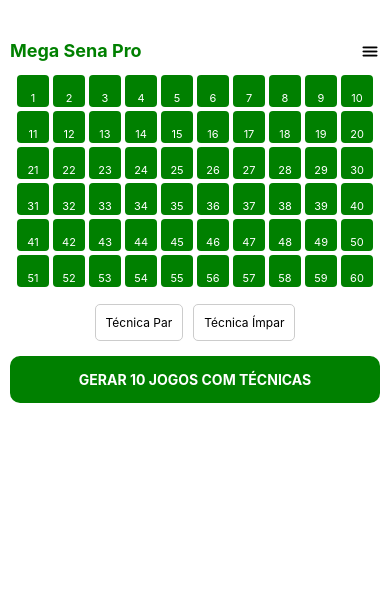
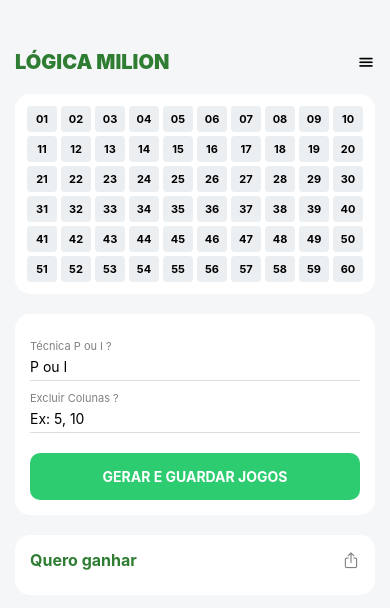
Before and after one commit to wmc2507-droid/MegaMente-App, a React Native app: screen / in a window 390 px wide. Shown: the top 608 px of the page. Built offline with nearby package versions, Linux system fonts and the light colour scheme.

Commit message:
Update App.js

```diff
--- a/App.js
+++ b/App.js
@@ -1,102 +1,140 @@
 import React, { useState } from 'react';
-import { StyleSheet, Text, View, TouchableOpacity, ScrollView, Alert, Share } from 'react-native';
+import { StyleSheet, Text, View, TouchableOpacity, ScrollView, Alert, Share, TextInput, Modal, FlatList } from 'react-native';
 import { Ionicons } from '@expo/vector-icons';
 
 export default function App() {
-  const [excluidos, setExcluidos] = useState([]);
-  const [jogos, setJogos] = useState([]);
-  const [filtroPar, setFiltroPar] = useState(false);
-  const [filtroImpar, setFiltroImpar] = useState(false);
+  const [menuVisible, setMenuVisible] = useState(false);
+  const [excluidosManuais, setExcluidos] = useState([]);
+  const [pastas, setPastas] = useState([{ id: 1, nome: "Quero ganhar", jogos: [] }]);
+  const [tecnicaPI, setTeconicaPI] = useState('');
+  const [excluirCol, setExcluirCol] = useState('');
+  const [resultadoInput, setResultadoInput] = useState('');
+  const [conferenciaRank, setConferenciaRank] = useState([]);
 
-  // Lógica de Bloqueio (Tarja Vermelha)
   const isBloqueado = (n) => {
-    if (excluidos.includes(n)) return true;
-    if (filtroPar && n % 2 !== 0) return true;
-    if (filtroImpar && n % 2 === 0) return true;
+    if (excluidosManuais.includes(n)) return true;
+    if (tecnicaPI.toUpperCase() === 'P' && n % 2 !== 0) return true;
+    if (tecnicaPI.toUpperCase() === 'I' && n % 2 === 0) return true;
+    const col = n % 10 === 0 ? 10 : n % 10;
+    if (excluirCol.split(',').map(x => x.trim()).includes(col.toString())) return true;
     return false;
   };
 
-  const gerarJogos = () => {
+  const gerarEGuardar = () => {
     let disponiveis = [];
-    for (let i = 1; i <= 60; i++) {
-      if (!isBloqueado(i)) disponiveis.push(i);
-    }
-
-    // Alerta de Conflito/Segurança
+    for (let i = 1; i <= 60; i++) { if (!isBloqueado(i)) disponiveis.push(i); }
     if (disponiveis.length < 6) {
-      Alert.alert("Erro de Conflito", "Muitas técnicas selecionadas! Não há números suficientes para gerar o jogo.");
+      Alert.alert("Erro", "Técnicas em conflito! Números insuficientes.");
       return;
     }
-
-    let novosJogos = [];
+    let novos = [];
     for (let i = 0; i < 10; i++) {
       let jogo = [...disponiveis].sort(() => 0.5 - Math.random()).slice(0, 6).sort((a, b) => a - b);
-      novosJogos.push(jogo);
+      novos.push(jogo);
     }
-    setJogos(novosJogos);
+    setPastas([{ ...pastas[0], jogos: [...pastas[0].jogos, ...novos] }]);
   };
 
-  const compartilhar = async (jogo) => {
-    await Share.share({ message: `Meu jogo da Mega Sena: ${jogo.join(' - ')}` });
+  const conferirERanking = () => {
+    const res = resultadoInput.split(',').map(n => parseInt(n.trim())).filter(n => !isNaN(n));
+    if (res.length < 6) {
+      Alert.alert("Aviso", "Insira o resultado completo.");
+      return;
+    }
+    let ranking = pastas[0].jogos.map((jogo, idx) => {
+      const acertos = jogo.filter(n => res.includes(n)).length;
+      return { id: idx, jogo, acertos };
+    });
+    ranking.sort((a, b) => b.acertos - a.acertos);
+    setConferenciaRank(ranking);
   };
 
   return (
+    <View style={{ flex: 1, backgroundColor: '#f4f6f7' }}>
       <ScrollView style={styles.container}>
         <View style={styles.header}>
-        <Text style={styles.title}>Mega Sena Pro</Text>
-        <Ionicons name="menu" size={20} color="black" />
+          <Text style={styles.logo}>LÓGICA MILION</Text>
+          <TouchableOpacity onPress={() => setMenuVisible(true)}>
+            <Ionicons name="menu" size={18} color="black" />
+          </TouchableOpacity>
         </View>
 
-      <View style={styles.grid}>
-        {Array.from({ length: 60 }, (_, i) => i + 1).map((n) => (
-          <TouchableOpacity key={n} style={styles.quadrado} onPress={() => {
-            excluidos.includes(n) ? setExcluidos(excluidos.filter(x => x !== n)) : setExcluidos([...excluidos, n]);
+        <View style={styles.cartela}>
+          {Array.from({ length: 60 }, (_, i) => i + 1).map(n => (
+            <TouchableOpacity key={n} style={styles.num} onPress={() => {
+              excluidosManuais.includes(n) ? setExcluidos(excluidosManuais.filter(x => x !== n)) : setExcluidos([...excluidosManuais, n]);
             }}>
-            <Text style={styles.numText}>{n}</Text>
+              <Text style={styles.numTxt}>{n < 10 ? `0${n}` : n}</Text>
               {isBloqueado(n) && <View style={styles.tarja} />}
             </TouchableOpacity>
           ))}
         </View>
 
-      <View style={styles.filtros}>
-        <TouchableOpacity style={[styles.btnF, filtroPar && styles.ativo]} onPress={() => {setFiltroPar(!filtroPar); setFiltroImpar(false);}}>
-          <Text style={styles.txtF}>Técnica Par</Text>
-        </TouchableOpacity>
-        <TouchableOpacity style={[styles.btnF, filtroImpar && styles.ativo]} onPress={() => {setFiltroImpar(!filtroImpar); setFiltroPar(false);}}>
-          <Text style={styles.txtF}>Técnica Ímpar</Text>
+        <View style={styles.tecnicasArea}>
+          <Text style={styles.label}>Técnica P ou I ?</Text>
+          <TextInput style={styles.input} value={tecnicaPI} onChangeText={setTeconicaPI} placeholder="P ou I" autoCapitalize="characters" />
+          <Text style={styles.label}>Excluir Colunas ?</Text>
+          <TextInput style={styles.input} value={excluirCol} onChangeText={setExcluirCol} placeholder="Ex: 5, 10" />
+          <TouchableOpacity style={styles.btnGerar} onPress={gerarEGuardar}>
+            <Text style={styles.btnTxt}>GERAR E GUARDAR JOGOS</Text>
           </TouchableOpacity>
         </View>
 
-      <TouchableOpacity style={styles.btnGerar} onPress={gerarJogos}>
-        <Text style={styles.btnText}>GERAR 10 JOGOS COM TÉCNICAS</Text>
+        {pastas.map(p => (
+          <View key={p.id} style={styles.pastaCard}>
+            <View style={styles.pastaHeader}>
+              <Text style={styles.pastaTitulo}>{p.nome}</Text>
+              <TouchableOpacity onPress={() => Share.share({ message: p.jogos.map(j => j.join('-')).join('\n') })}>
+                <Ionicons name="share-outline" size={18} color="gray" />
               </TouchableOpacity>
-
-      {jogos.map((j, i) => (
-        <View key={i} style={styles.card}>
-          <Text style={styles.jogoTxt}>{j.join(' - ')}</Text>
-          <TouchableOpacity onPress={() => compartilhar(j)}>
-            <Ionicons name="share-social" size={16} color="green" />
-          </TouchableOpacity>
+            </View>
+            {p.jogos.map((j, i) => <Text key={i} style={styles.jogoTxt}>{j.join(' - ')}</Text>)}
           </View>
         ))}
       </ScrollView>
+
+      <Modal visible={menuVisible} animationType="slide">
+        <View style={styles.modalContent}>
+          <View style={styles.headerModal}>
+            <Text style={styles.logo}>RANKING DE ACERTOS</Text>
+            <TouchableOpacity onPress={() => {setMenuVisible(false); setConferenciaRank([]);}}><Ionicons name="close" size={24} color="red" /></TouchableOpacity>
+          </View>
+          <TextInput placeholder="Resultado Real (01,02...)" style={styles.inputModal} value={resultadoInput} onChangeText={setResultadoInput} keyboardType="numeric" />
+          <TouchableOpacity style={styles.btnConf} onPress={conferirERanking}><Text style={styles.btnTxt}>ORDENAR POR PONTOS</Text></TouchableOpacity>
+          <FlatList data={conferenciaRank} keyExtractor={(item) => item.id.toString()} renderItem={({ item }) => (
+            <View style={styles.rankItem}>
+              <Text style={styles.rankJogo}>{item.jogo.join(' - ')}</Text>
+              <Text style={[styles.rankAcerto, {color: item.acertos >= 4 ? 'green' : 'black'}]}>{item.acertos} ACERTOS</Text>
+            </View>
+          )} />
+        </View>
+      </Modal>
+    </View>
   );
 }
 
 const styles = StyleSheet.create({
-  container: { flex: 1, backgroundColor: 'white', padding: 10 },
-  header: { flexDirection: 'row', justifyContent: 'space-between', marginTop: 30, marginBottom: 10 },
-  title: { fontSize: 18, fontWeight: 'bold', color: 'green' },
-  grid: { flexDirection: 'row', flexWrap: 'wrap', justifyContent: 'center', paddingHorizontal: 5 },
-  quadrado: { width: 32, height: 32, backgroundColor: 'green', margin: 2, borderRadius: 4, justifyContent: 'flex-end', alignItems: 'center', overflow: 'hidden' },
-  numText: { color: 'white', fontSize: 11, marginBottom: 2 },
-  tarja: { ...StyleSheet.absoluteFillObject, backgroundColor: 'rgba(255, 0, 0, 0.5)' },
-  filtros: { flexDirection: 'row', justifyContent: 'center', marginVertical: 15 },
-  btnF: { padding: 10, borderWidth: 1, borderColor: '#ccc', marginHorizontal: 5, borderRadius: 5 },
-  ativo: { backgroundColor: '#e0e0e0', borderColor: 'green' },
-  txtF: { fontSize: 12 },
-  btnGerar: { backgroundColor: 'green', padding: 15, borderRadius: 10, alignItems: 'center', marginBottom: 20 },
-  btnText: { color: 'white', fontWeight: 'bold' },
-  card: { flexDirection: 'row', justifyContent: 'space-between', padding: 15, backgroundColor: '#f9f9f9', marginBottom: 5, borderRadius: 8, borderLeftWidth: 5, borderLeftColor: 'green' },
-  jogoTxt: { fontSize: 16, fontWeight: 'bold' }
+  container: { padding: 15 },
+  header: { flexDirection: 'row', justifyContent: 'space-between', alignItems: 'center', marginBottom: 20, marginTop: 35 },
+  headerModal: { flexDirection: 'row', justifyContent: 'space-between', alignItems: 'center' },
+  logo: { fontSize: 20, fontWeight: '900', color: '#2e7d32' },
+  cartela: { flexDirection: 'row', flexWrap: 'wrap', backgroundColor: 'white', padding: 10, borderRadius: 15, elevation: 3, justifyContent: 'center' },
+  num: { width: 30, height: 26, margin: 2, backgroundColor: '#eceff1', borderRadius: 4, alignItems: 'center', justifyContent: 'center', overflow: 'hidden' },
+  numTxt: { fontSize: 11, fontWeight: 'bold' },
+  tarja: { ...StyleSheet.absoluteFillObject, backgroundColor: 'rgba(255, 0, 0, 0.4)' },
+  tecnicasArea: { backgroundColor: 'white', padding: 15, borderRadius: 15, marginTop: 20, elevation: 2 },
+  label: { fontSize: 11, color: 'gray', marginTop: 10 },
+  input: { borderBottomWidth: 1, borderColor: '#ddd', paddingVertical: 5 },
+  btnGerar: { backgroundColor: '#2ecc71', padding: 15, borderRadius: 10, alignItems: 'center', marginTop: 20 },
+  btnTxt: { color: 'white', fontWeight: 'bold' },
+  pastaCard: { backgroundColor: 'white', padding: 15, borderRadius: 15, marginTop: 20, elevation: 2 },
+  pastaHeader: { flexDirection: 'row', justifyContent: 'space-between', marginBottom: 10 },
+  pastaTitulo: { fontSize: 16, fontWeight: 'bold', color: '#2e7d32' },
+  jogoTxt: { fontSize: 13, color: '#333', marginBottom: 4 },
+  modalContent: { flex: 1, padding: 20, backgroundColor: 'white', paddingTop: 40 },
+  inputModal: { borderWidth: 1, borderColor: '#ddd', borderRadius: 8, padding: 15, marginTop: 20 },
+  btnConf: { backgroundColor: '#3498db', padding: 15, borderRadius: 10, alignItems: 'center', marginTop: 15 },
+  rankItem: { flexDirection: 'row', justifyContent: 'space-between', padding: 12, borderBottomWidth: 1, borderBottomColor: '#eee' },
+  rankJogo: { fontSize: 13 },
+  rankAcerto: { fontSize: 13, fontWeight: 'bold' }
 });
```
Lines whose indentation alone changed are shown as unchanged.
